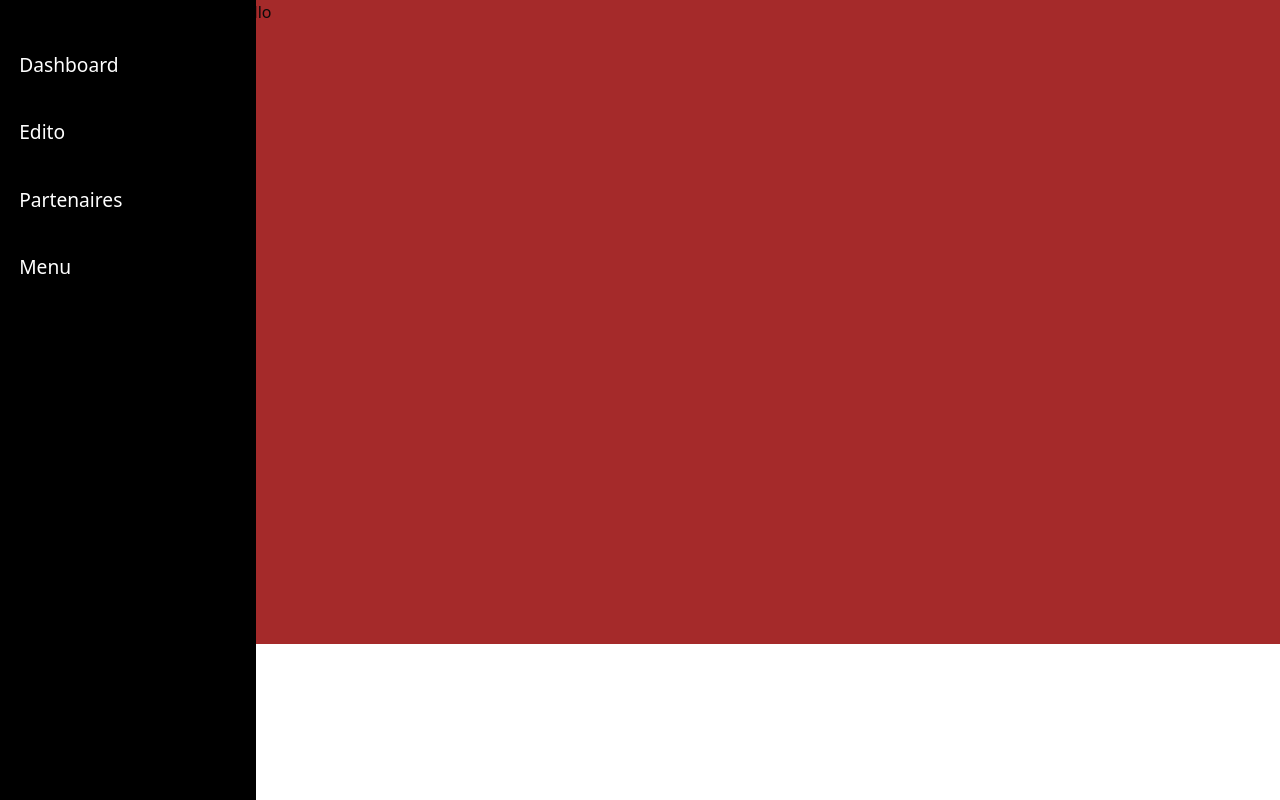
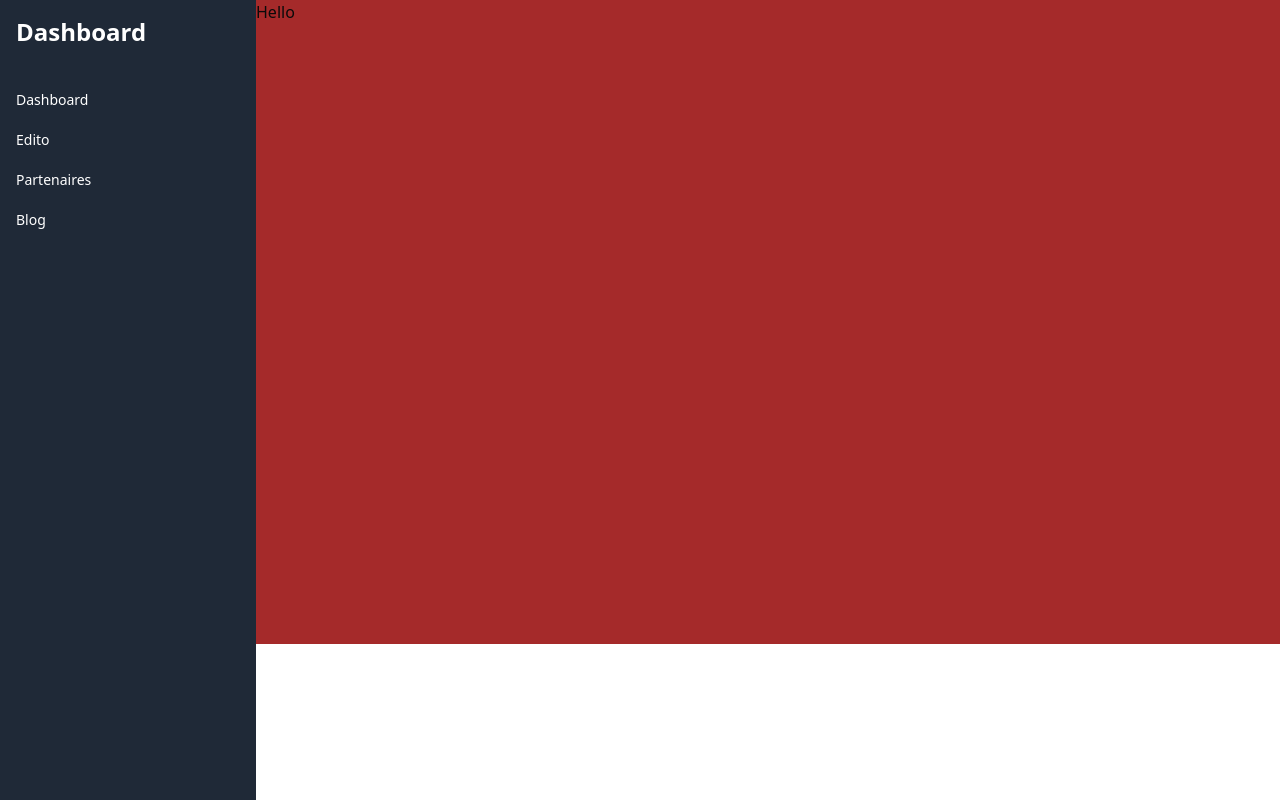
Before and after one commit to Tsiky3009/Bourbon-coffee-admin, a Next.js app: page / in a window 1280 px wide. Built offline with nearby package versions, Linux system fonts and the light colour scheme.

Commit message:
update navbar style

```diff
--- a/components/navbar.jsx
+++ b/components/navbar.jsx
@@ -1,17 +1,47 @@
-import style from "./styles/navbar.module.css"
-import Link from "next/link"
+// import style from "./styles/navbar.module.css";
+import Link from "next/link";
+import { Button } from "@/components/ui/button";
 
-export default function Navbar(){
-    return(
-        <>
-            <div className={style.navbarBody}>
-                <li>
-                    <Link href={"/"}>Dashboard</Link>
-                    <Link href={"/edito"}>Edito</Link>
-                    <Link href={"/partenaires"}>Partenaires</Link>
-                    <Link href={"/menu"}>Menu</Link>
-                </li>
-            </div>
-        </>
-    )
+export default function Navbar() {
+  return (
+    <aside className="bg-gray-800 text-white w-64 min-h-screen transition-all duration-300 ease-in-out">
+      <div className="p-4">
+        <h1 className="text-2xl font-semibold">Dashboard</h1>
+      </div>
+      <nav className="mt-4">
+        <Link href={"/"}>
+          <Button
+            variant="ghost"
+            className="w-full justify-start text-white hover:bg-gray-700 hover:text-white"
+          >
+            Dashboard
+          </Button>
+        </Link>
+        <Link href={"/edito"}>
+          <Button
+            variant="ghost"
+            className="w-full justify-start text-white hover:bg-gray-700 hover:text-white"
+          >
+            Edito
+          </Button>
+        </Link>
+        <Link href="partenaires">
+          <Button
+            variant="ghost"
+            className="w-full justify-start text-white hover:bg-gray-700 hover:text-white"
+          >
+            Partenaires
+          </Button>
+        </Link>
+        <Link href="blog">
+          <Button
+            variant="ghost"
+            className="w-full justify-start text-white hover:bg-gray-700 hover:text-white"
+          >
+            Blog
+          </Button>
+        </Link>
+      </nav>
+    </aside>
+  );
 }
--- a/pages/index.tsx
+++ b/pages/index.tsx
@@ -1,33 +1,5 @@
-import Image from "next/image";
-import Link from "next/link";
-import { Inter } from "next/font/google";
-import client from "@/lib/mongodb";
-//import type { InferGetServerSidePropsType, GetServerSideProps } from "next";
-import Head from "next/head";
 import Navbar from "@/components/navbar";
 import style from "@/pages/styles/home.module.css";
-
-/*type ConnectionStatus = {
-  isConnected: boolean;
-};*/
-
-const inter = Inter({ subsets: ["latin"] });
-
-/*xport const getServerSideProps: GetServerSideProps<
-  ConnectionStatus
-> = async () => {
-  try {
-    await client.connect(); // `await client.connect()` will use the default database passed in the MONGODB_URI
-    return {
-      props: { isConnected: true },
-    };
-  } catch (e) {
-    console.error(e);
-    return {
-      props: { isConnected: false },
-    };
-  }
-};*/
 
 export default function Home() {
   return (
```
